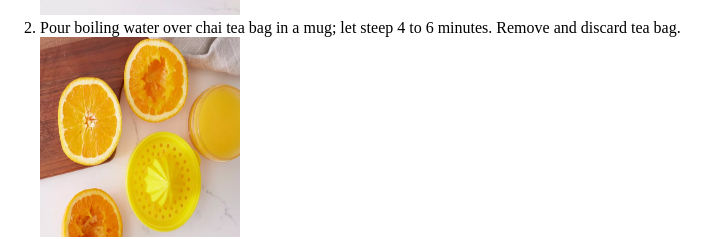
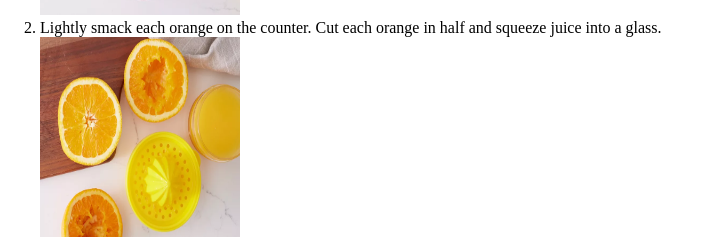
Before and after one commit to richardnguyen165/odin-recipes, a plain HTML site: page recipes/orange-juice.html in a window 1280 px wide. Shown: the part 787-1026 px from the top of the page, 8-727 px from the left. Drawn offline with Linux system fonts and the light colour scheme.

Commit message:
Recorrected orange juice instructions. Step 2 had the instructions for chai tea, which occured due to copy paste error and could've misled user.

```diff
--- a/recipes/orange-juice.html
+++ b/recipes/orange-juice.html
@@ -20,7 +20,7 @@
             <ol>
                 <li>Gather all ingredients.</li>
                 <img src= "../images/orange-juice-images/orange-juice-step-one.png" alt = "An image of step 1" height = "200" width = "200">
-                <li>Pour boiling water over chai tea bag in a mug; let steep 4 to 6 minutes. Remove and discard tea bag.</li>
+                <li>Lightly smack each orange on the counter. Cut each orange in half and squeeze juice into a glass.</li>
                 <img src= "../images/orange-juice-images/orange-juice-step-two.png" alt = "An image of step 2" height = "200" width = "200">
             </ol>
         <p><a href = "../index.html">Go Back</a></p>
```
